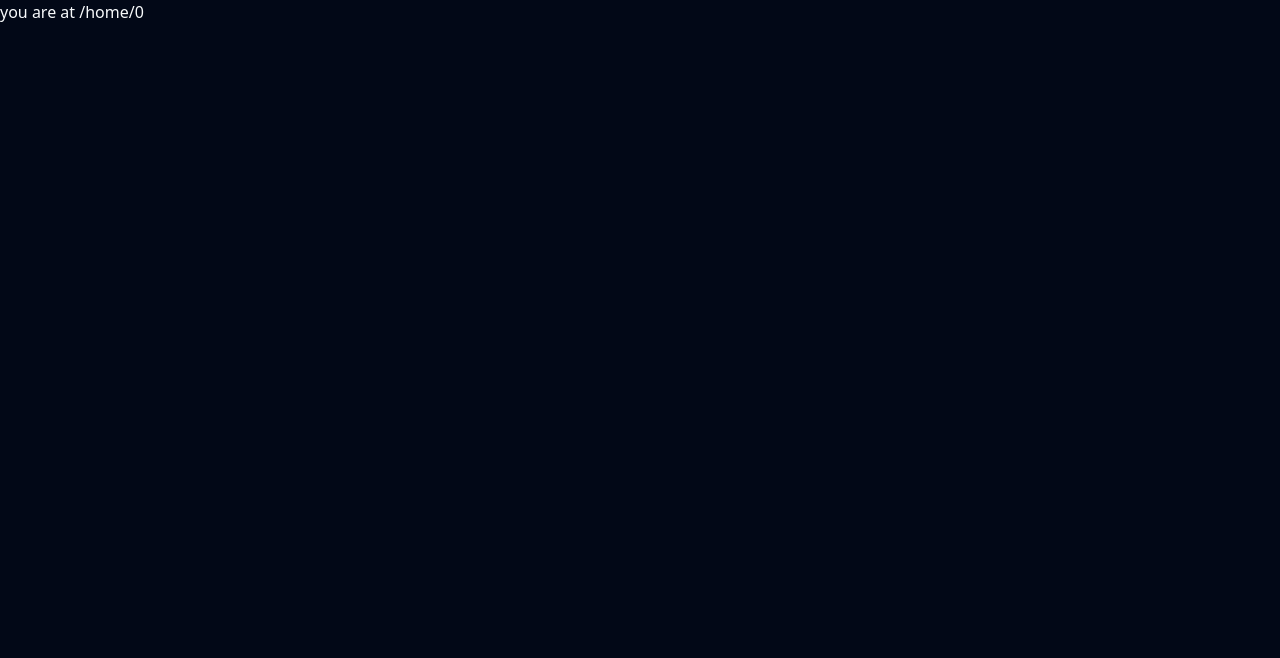
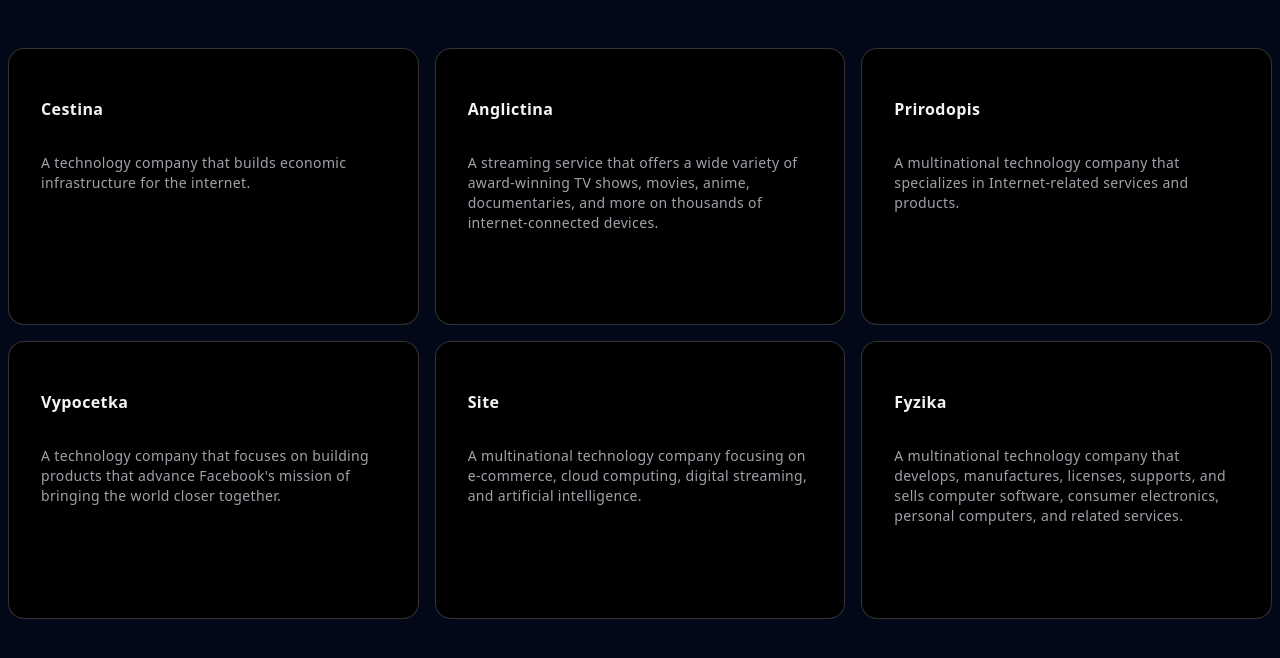
Before and after one commit to Zlatovlaska11/delta-notes-frontend, a Next.js app: page /home/0 in a window 1280 px wide. Shown: the top 658 px of the page. Built offline with nearby package versions, Linux system fonts and the light colour scheme.

Commit message:
some small changes

```diff
--- a/src/app/home/[id]/page.tsx
+++ b/src/app/home/[id]/page.tsx
@@ -1,7 +1,8 @@
-
 "use client"
 
 import { useRouter, usePathname, useSearchParams } from 'next/navigation'
+
+import { HoverEffect } from "@/components/ui/card-hover-effect";
 
 export default function ShowCourseData() {
 
@@ -9,11 +10,57 @@
 
 
 
+
     // get course info and file storage and finish backned endpoint for login/tegister and courseInfo
 
     return (
-        <h1> {`you are at ${pathname}`} </h1>
+        <>
+            <div className='h-5/6 w-full flex flex-row rounded-3xl justify-center align-middle'>
+                <HoverEffect items={Projects} />
+
+            </div>
+        </>
 
     );
 
 }
+
+
+const Projects = [
+    {
+        title: "Cestina",
+        description:
+            "A technology company that builds economic infrastructure for the internet.",
+        id: 0,
+    },
+    {
+        title: "Anglictina",
+        description:
+            "A streaming service that offers a wide variety of award-winning TV shows, movies, anime, documentaries, and more on thousands of internet-connected devices.",
+        id: 1,
+    },
+    {
+        title: "Prirodopis",
+        description:
+            "A multinational technology company that specializes in Internet-related services and products.",
+        id: 2,
+    },
+    {
+        title: "Vypocetka",
+        description:
+            "A technology company that focuses on building products that advance Facebook's mission of bringing the world closer together.",
+        id: 3,
+    },
+    {
+        title: "Site",
+        description:
+            "A multinational technology company focusing on e-commerce, cloud computing, digital streaming, and artificial intelligence.",
+        id: 4,
+    },
+    {
+        title: "Fyzika",
+        description:
+            "A multinational technology company that develops, manufactures, licenses, supports, and sells computer software, consumer electronics, personal computers, and related services.",
+        id: 5,
+    },
+];
```
